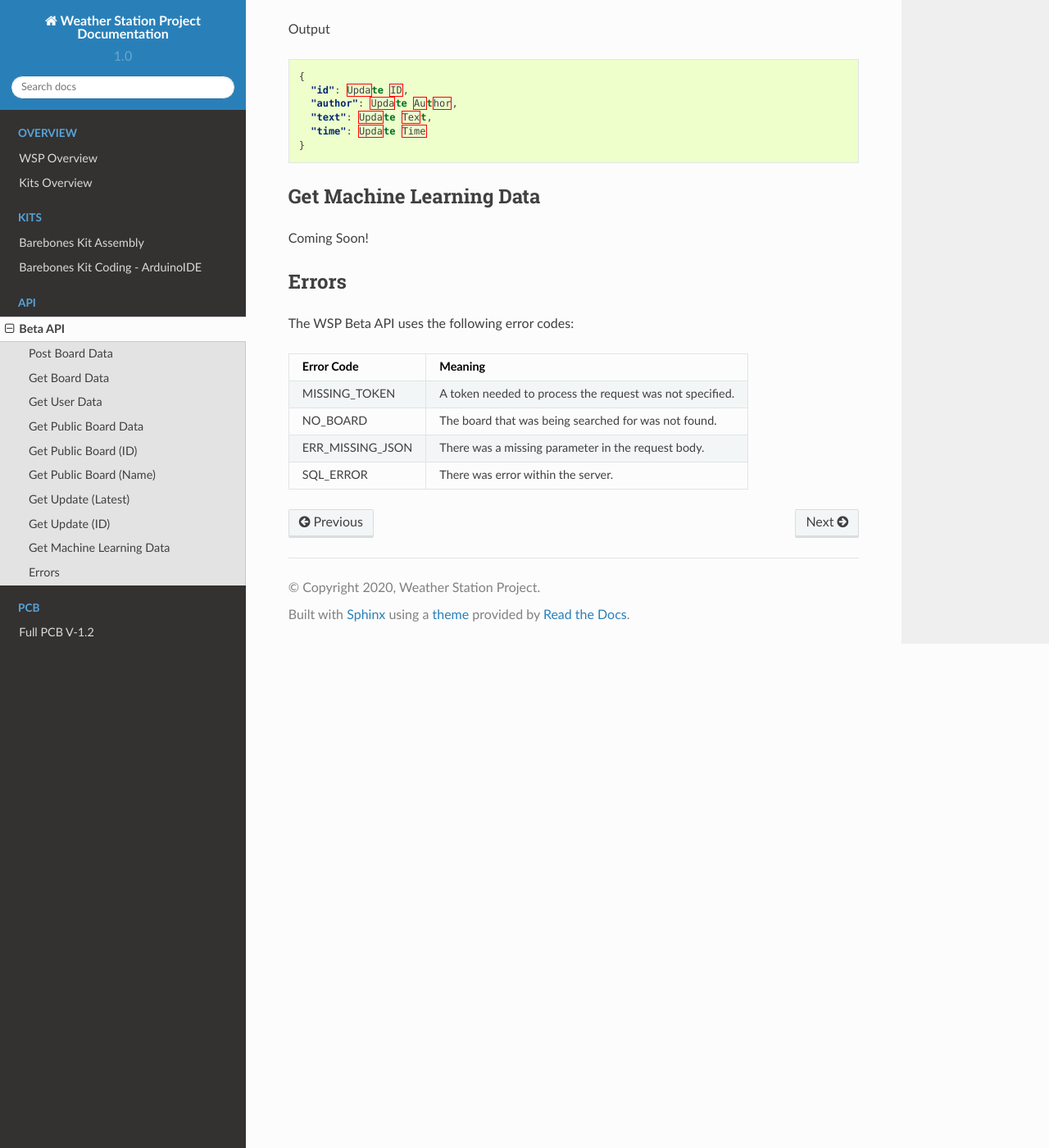
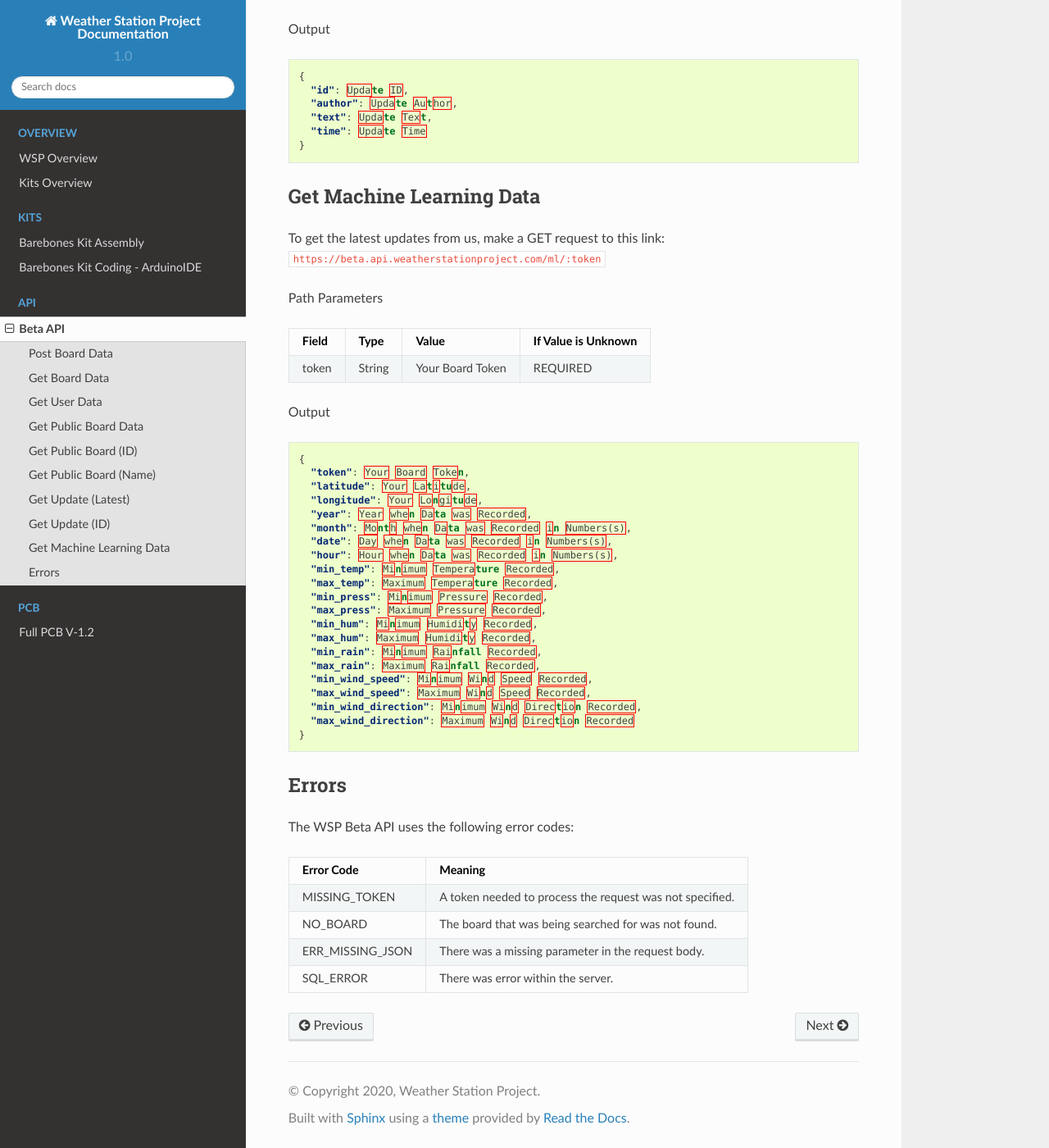
Before and after one commit to Poluino/Docs, a Sphinx documentation site: the page built from docs/api/betaapi.rst, in a window 1280 px wide and 1400 px high, scrolled down 4579 px. Shown: the whole window at 82% size. Built offline with Sphinx 7.4.7 and the Read the Docs theme 2.0.0, drawn with Linux system fonts in a browser that asks for light colours.

Commit message:
Update betaapi.rst

```diff
--- a/docs/api/betaapi.rst
+++ b/docs/api/betaapi.rst
@@ -258,7 +258,42 @@ Output
 Get Machine Learning Data
 -------------------------
 
-Coming Soon!
+To get the latest updates from us, make a GET request to this link:
+``https://beta.api.weatherstationproject.com/ml/:token``
+
+Path Parameters
+
++-------+--------+------------------+---------------------+
+| Field | Type   | Value            | If Value is Unknown |
++=======+========+==================+=====================+
+| token | String | Your Board Token | REQUIRED            |
++-------+--------+------------------+---------------------+
+
+Output
+
+.. code-block:: json
+
+  {
+    "token": Your Board Token,
+    "latitude": Your Latitude,
+    "longitude": Your Longitude,
+    "year": Year when Data was Recorded,
+    "month": Month when Data was Recorded in Numbers(s),
+    "date": Day when Data was Recorded in Numbers(s),
+    "hour": Hour when Data was Recorded in Numbers(s),
+    "min_temp": Minimum Temperature Recorded,
+    "max_temp": Maximum Temperature Recorded,
+    "min_press": Minimum Pressure Recorded,
+    "max_press": Maximum Pressure Recorded,
+    "min_hum": Minimum Humidity Recorded,
+    "max_hum": Maximum Humidity Recorded,
+    "min_rain": Minimum Rainfall Recorded,
+    "max_rain": Maximum Rainfall Recorded,
+    "min_wind_speed": Minimum Wind Speed Recorded,
+    "max_wind_speed": Maximum Wind Speed Recorded,
+    "min_wind_direction": Minimum Wind Direction Recorded,
+    "max_wind_direction": Maximum Wind Direction Recorded
+  }
 
 Errors
 ------
```
